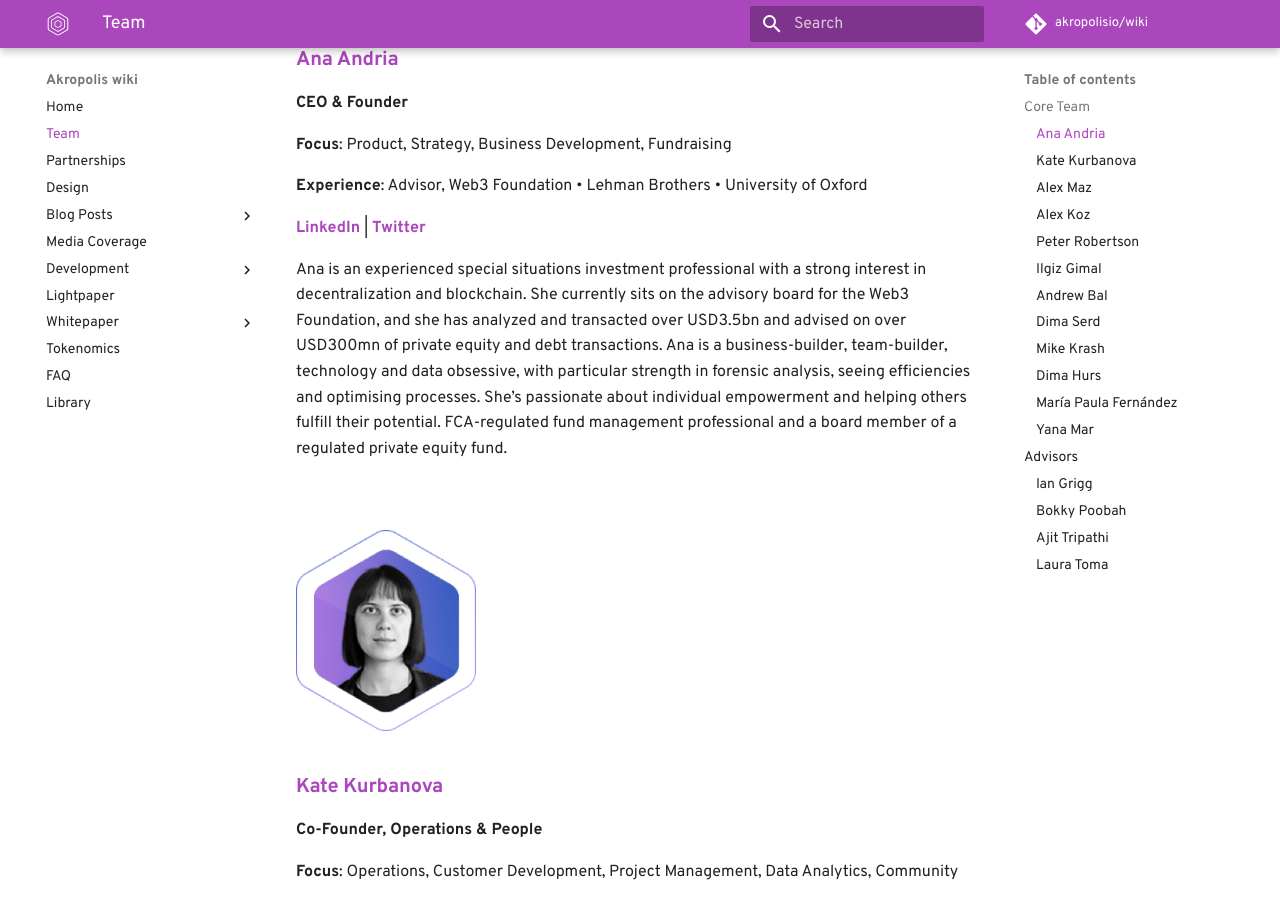
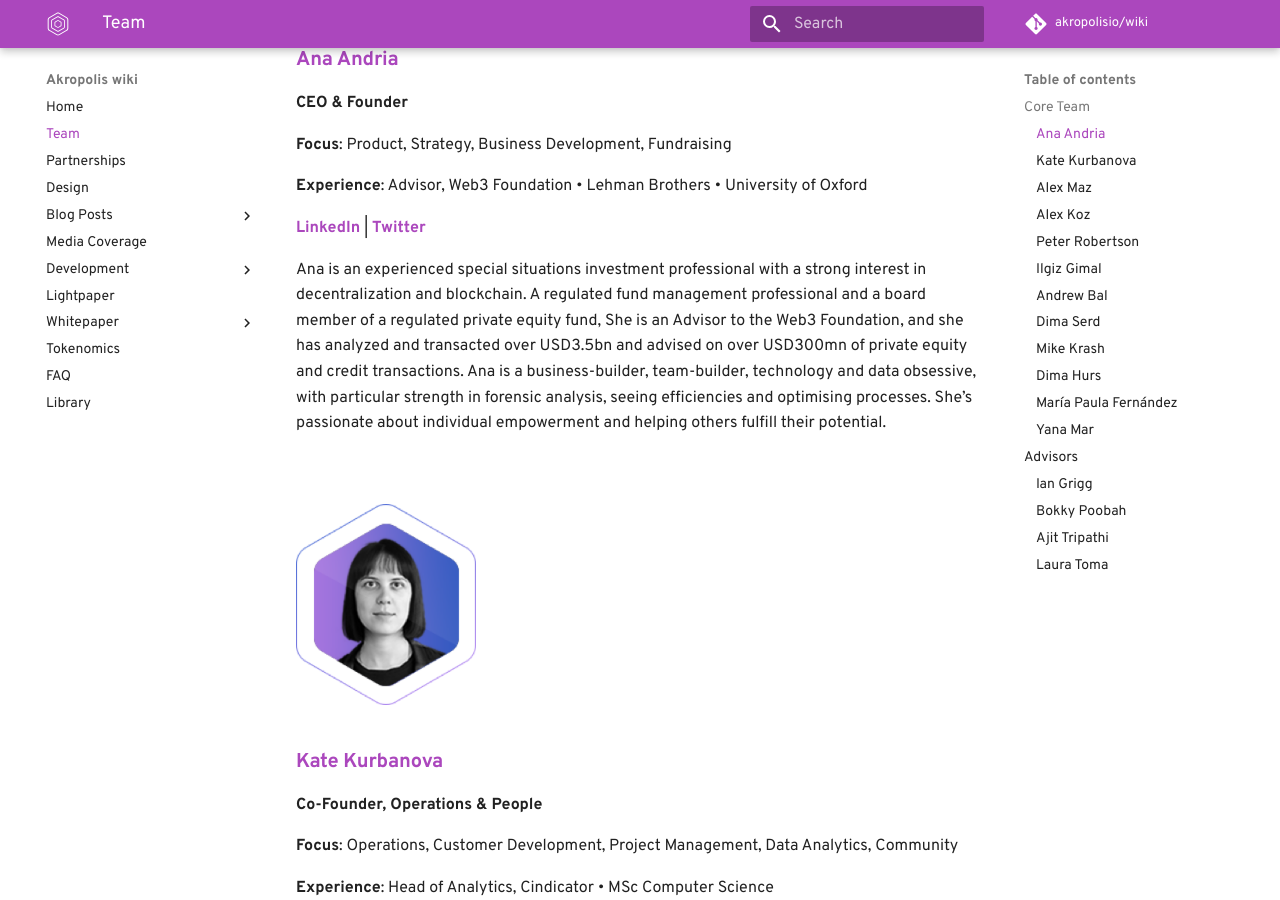
Before and after one commit to kaonone/wiki, an MkDocs documentation site: the page built from docs/team.md, in a window 1280 px wide and 900 px high, scrolled down 428 px. Built offline with MkDocs 1.6.1 and Material for MkDocs 9.7.7, drawn with Linux system fonts in a browser that asks for light colours; some web fonts are replaced; comment, search, counter and statistics services are not loaded; old or Windows-style settings are respelled for this version of MkDocs.

Commit message:
updated team

```diff
--- a/docs/team.md
+++ b/docs/team.md
@@ -16,7 +16,7 @@
 
 [**LinkedIn**](https://www.linkedin.com/in/anastasia-andrianova-79198b4)  | [**Twitter**](https://twitter.com/ana_andrianova/)
 
-Ana is an experienced special situations investment professional with a strong interest in decentralization and blockchain. She currently sits on the advisory board for the Web3 Foundation, and she has analyzed and transacted over USD3.5bn and advised on over USD300mn of private equity and debt transactions. Ana is a business-builder, team-builder, technology and data obsessive, with particular strength in forensic analysis, seeing efficiencies and optimising processes. She’s passionate about individual empowerment and helping others fulfill their potential. FCA-regulated fund management professional and a board member of a regulated private equity fund.
+Ana is an experienced special situations investment professional with a strong interest in decentralization and blockchain. A regulated fund management professional and a board member of a regulated private equity fund, She is an Advisor to the Web3 Foundation, and she has analyzed and transacted over USD3.5bn and advised on over USD300mn of private equity and credit transactions. Ana is a business-builder, team-builder, technology and data obsessive, with particular strength in forensic analysis, seeing efficiencies and optimising processes. She’s passionate about individual empowerment and helping others fulfill their potential.
 
 </br>
 </br>
```
Also changed, not shown: 1 other file.
